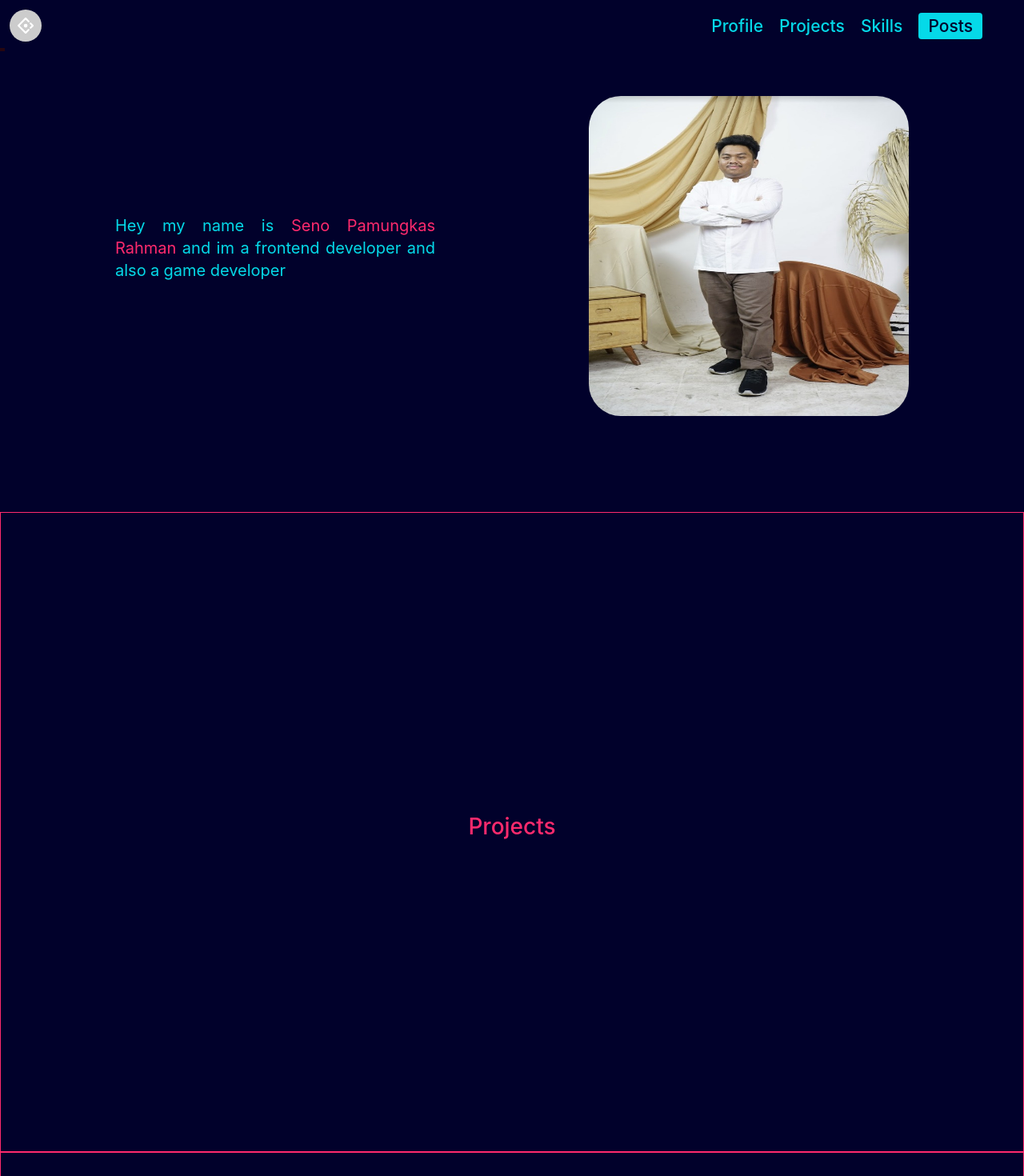
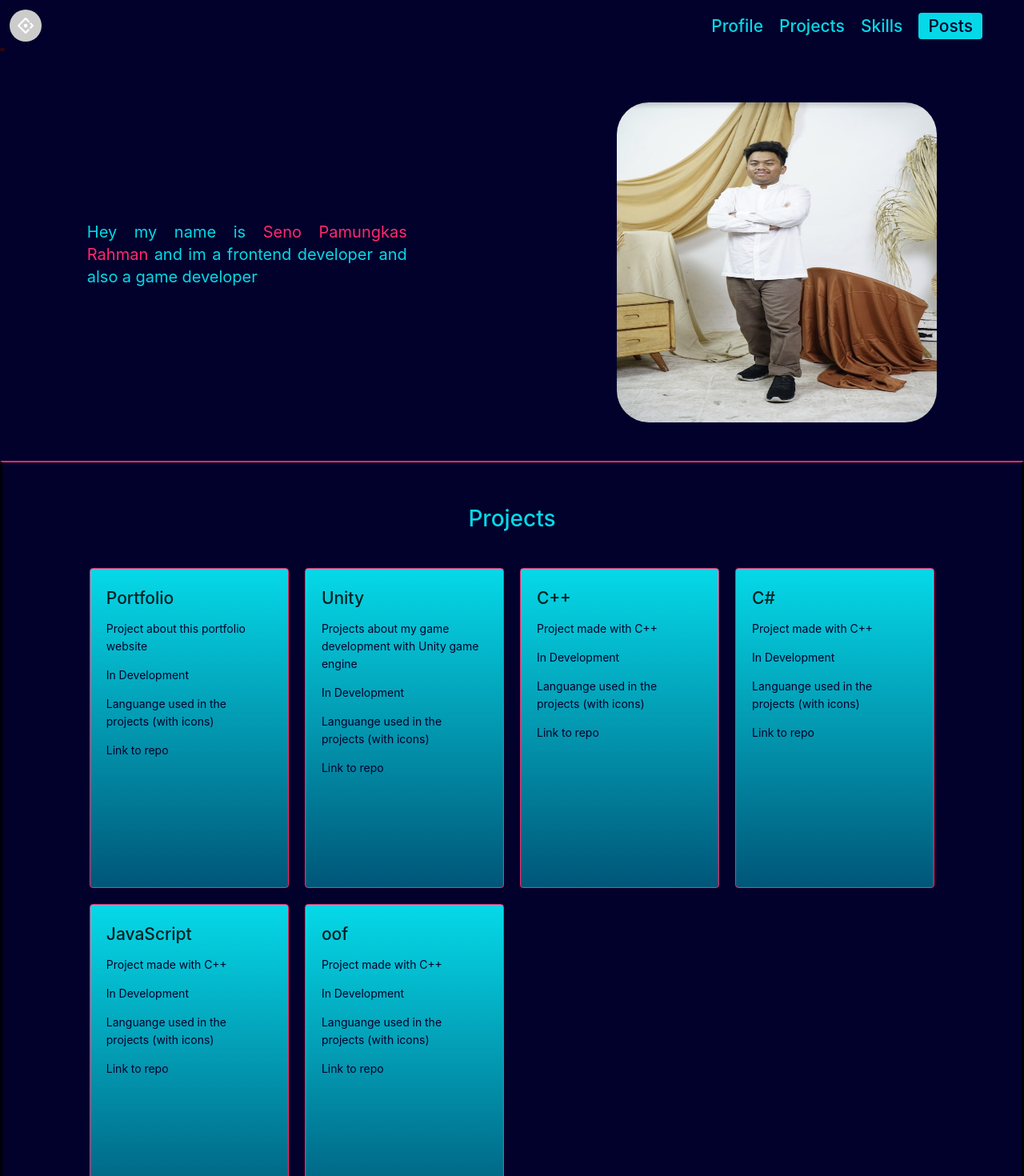
Before and after one commit to cattyman919/portfolio, a Next.js app: page / in a window 1280 px wide. Shown: the top 1470 px of the page at 80% size. Built offline with nearby package versions, Linux system fonts and the light colour scheme.

Commit message:
Added project modals and revamp layout structure

```diff
--- a/src/app/Navbar/index.tsx
+++ b/src/app/Navbar/index.tsx
@@ -3,7 +3,7 @@ import { Avatar } from 'antd';
 import { useRouter } from 'next/router';
 import { useState, useEffect } from 'react';
 
-const Navbar = () => {
+const Navbar = (props) => {
   const [clientWindowHeight, setClientWindowHeight] = useState<number>();
   const [navBorderColor, setNavBorderColor] = useState(false);
 
@@ -32,6 +32,7 @@ const Navbar = () => {
   };
 
   return (
+    <>
       <div
         className={`fixed flex items-center justify-between w-full p-3 z-[1] transition-all before:content-[""] before:absolute before:left-0 before:bottom-0  before:border-b before:border-solid before:bg-cyberpunk-1 ${
           navBorderColor
@@ -79,6 +80,8 @@ const Navbar = () => {
           </h2>
         </div>
       </div>
+      {props.children}
+    </>
   );
 };
 
--- a/src/app/Profile/index.tsx
+++ b/src/app/Profile/index.tsx
@@ -4,9 +4,9 @@ const Profile = () => {
   return (
     <div
       id="profile-section"
-      className="flex items-center justify-center w-full h-[80vh] bg-cyberpunk-5"
+      className="flex items-center justify-between w-full pt-[8rem] pb-[3rem] px-[8.5vw] bg-cyberpunk-5"
     >
-      <p className="w-[400px] mr-[15%] text-xl text-justify text-cyberpunk-3">
+      <p className="w-[400px]  text-xl text-justify text-cyberpunk-3">
         Hey my name is{' '}
         <span className="text-cyberpunk-1 ">Seno Pamungkas Rahman</span> and im
         a frontend developer and also a game developer
--- /dev/null
+++ b/src/app/Projects/ProjectModal.tsx
@@ -0,0 +1,19 @@
+import Link from 'next/link';
+
+interface IProjectModal {
+  title: string;
+  description: string;
+  status: string;
+}
+
+export const ProjectModal = ({ title, description, status }: IProjectModal) => {
+  return (
+    <div className=" h-[400px] bg-gradient-to-b from-cyberpunk-3 to-cyberpunk-4 border-[1px] border-solid  border-cyberpunk-1  transition-all rounded p-5 text-cyberpunk-5 hover:mt-[-1rem] ">
+      <h2>{title}</h2>
+      <p>{description}</p>
+      <p>{status}</p>
+      <p>Languange used in the projects (with icons)</p>
+      <Link href="/">Link to repo</Link>
+    </div>
+  );
+};
--- a/src/app/Projects/index.tsx
+++ b/src/app/Projects/index.tsx
@@ -1,10 +1,44 @@
+import { ProjectModal } from './ProjectModal';
+
 const Projects = () => {
   return (
     <div
       id="projects-section"
-      className="flex items-center justify-center h-screen border border-solid bg-cyberpunk-5 border-cyberpunk-1"
+      className="flex flex-col items-center px-[8.5vw] py-[3rem] justify-start border-t-2 border-t-cyberpunk-1 border-solid bg-cyberpunk-5 "
     >
-      <h1 className="text-cyberpunk-1">Projects</h1>
+      <h1 className="mb-10 text-cyberpunk-3">Projects</h1>
+      <div className="grid grid-cols-4 gap-5">
+        <ProjectModal
+          title="Portfolio"
+          description="Project about this portfolio website"
+          status="In Development"
+        />
+        <ProjectModal
+          title="Unity"
+          description="Projects about my game development with Unity game engine"
+          status="In Development"
+        />
+        <ProjectModal
+          title="C++"
+          description="Project made with C++"
+          status="In Development"
+        />
+        <ProjectModal
+          title="C#"
+          description="Project made with C++"
+          status="In Development"
+        />
+        <ProjectModal
+          title="JavaScript"
+          description="Project made with C++"
+          status="In Development"
+        />
+        <ProjectModal
+          title="oof"
+          description="Project made with C++"
+          status="In Development"
+        />
+      </div>
     </div>
   );
 };
--- a/src/app/Skills/index.tsx
+++ b/src/app/Skills/index.tsx
@@ -2,9 +2,9 @@ const Skills = () => {
   return (
     <div
       id="skills-section"
-      className="flex items-center justify-center h-screen border border-solid bg-cyberpunk-5 border-cyberpunk-1 "
+      className="flex items-center justify-center h-screen border border-solid py-[3rem] bg-cyberpunk-5 border-cyberpunk-1 "
     >
-      <h1 className="text-cyberpunk-1">Skills</h1>
+      <h1 className="text-cyberpunk-3">Skills</h1>
     </div>
   );
 };
--- a/src/pages/index.tsx
+++ b/src/pages/index.tsx
@@ -2,14 +2,14 @@ import { NextPage } from 'next';
 import { Navbar, Profile, Projects, Skills } from '@app/index';
 import { useEffect, useState } from 'react';
 import { useRouter } from 'next/router';
+
 const IndexPage: NextPage = () => {
   return (
-    <>
-      <Navbar />
+    <Navbar>
       <Profile />
       <Projects />
       <Skills />
-    </>
+    </Navbar>
   );
 };
 
```
Lines whose indentation alone changed are shown as unchanged.
